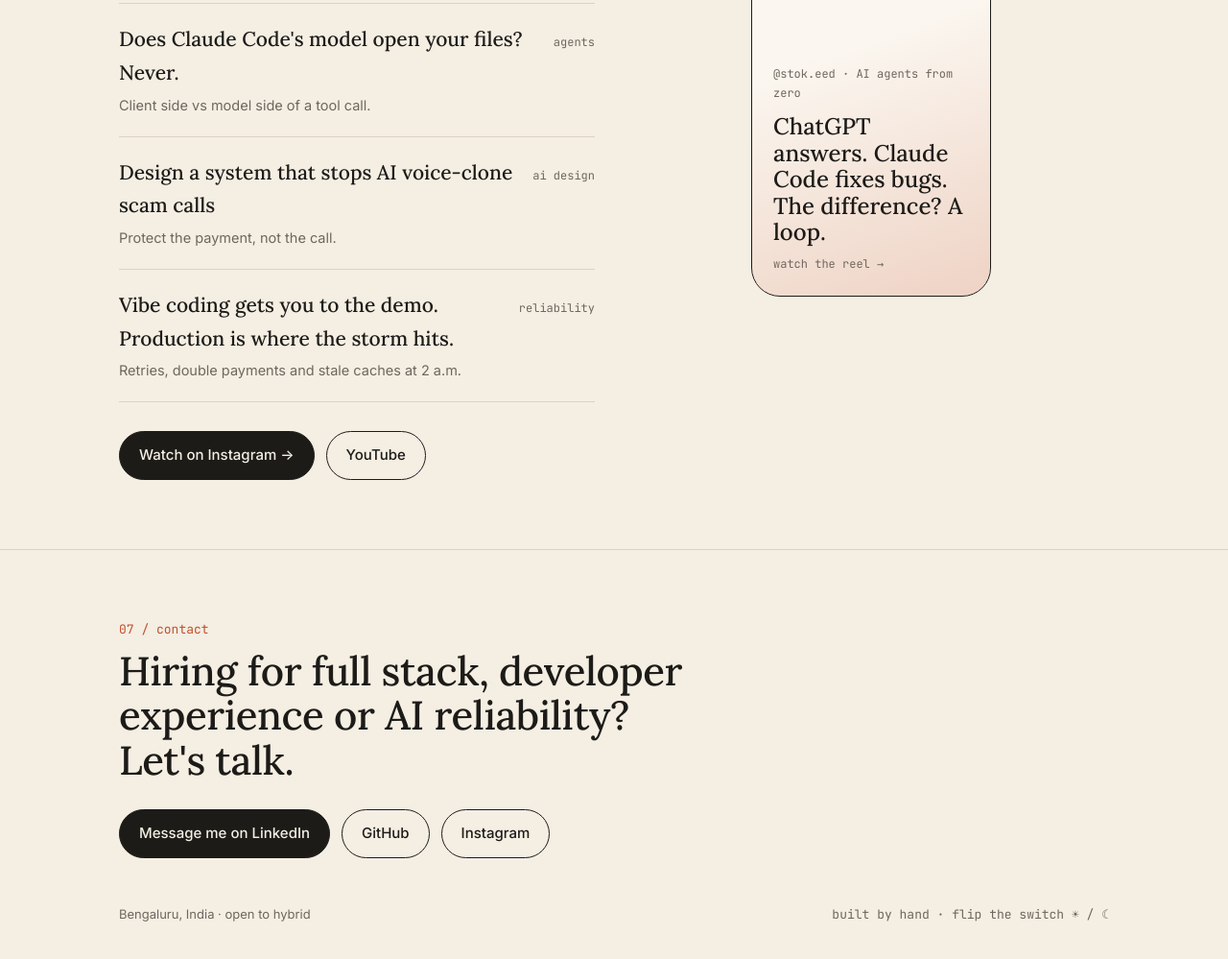
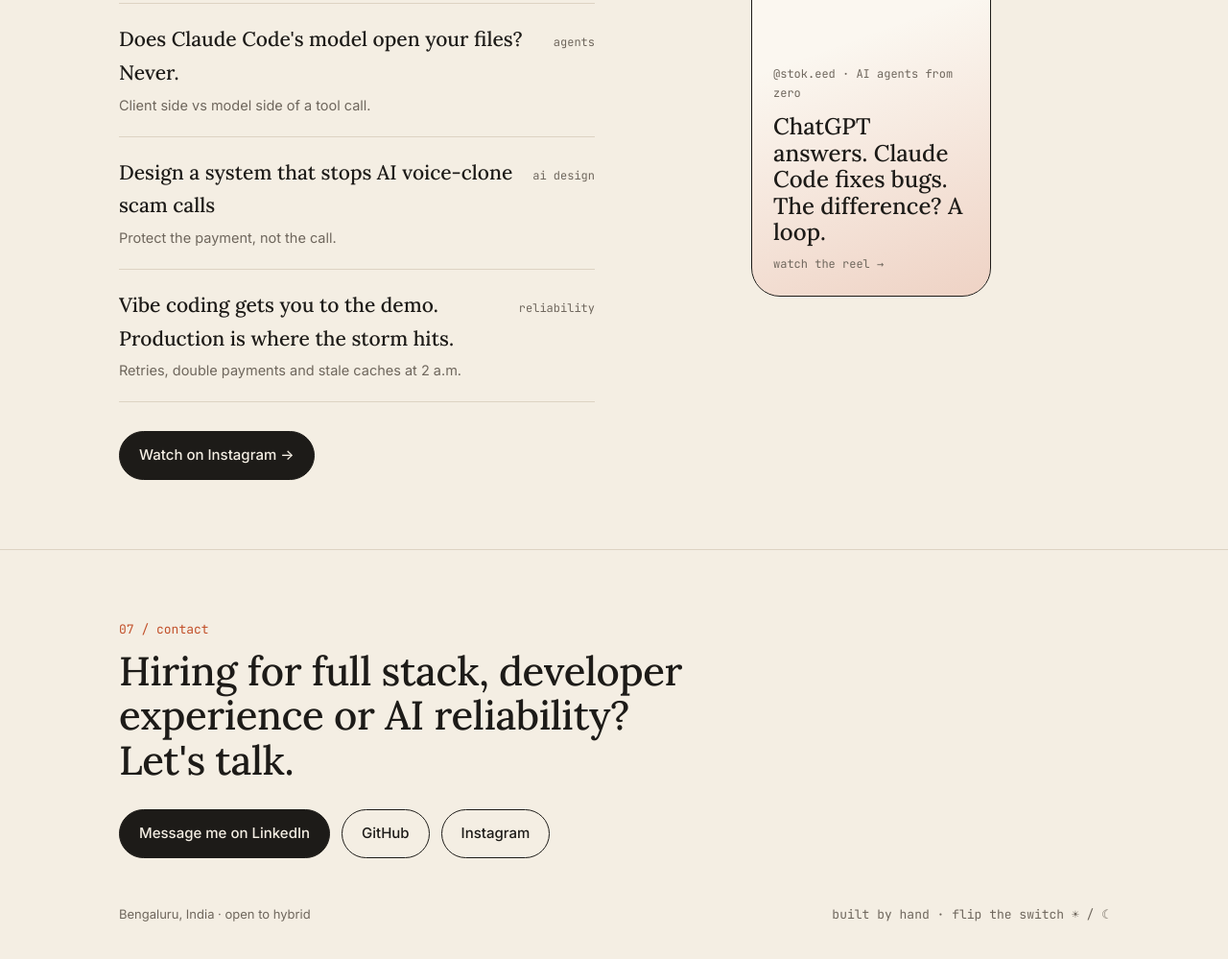
Before and after one commit to MountainBridge/MountainBridge.github.io, a plain HTML site: page index.html in a window 1280 px wide. Shown: the part 4557-5556 px from the top of the page at 96% size. Drawn offline with Linux system fonts and the light colour scheme.

Commit message:
Remove YouTube link for now

```diff
--- a/index.html
+++ b/index.html
@@ -290,7 +290,7 @@ footer h2{max-width:14em}
           <li><a href="https://www.instagram.com/stok.eed/reel/DfM-IRbzoz1/" target="_blank" rel="noopener"><div><h3>Design a system that stops AI voice-clone scam calls</h3><p>Protect the payment, not the call.</p></div><span>ai design</span></a></li>
           <li><a href="https://www.instagram.com/stok.eed/reel/DekNB_0Tndd/" target="_blank" rel="noopener"><div><h3>Vibe coding gets you to the demo. Production is where the storm hits.</h3><p>Retries, double payments and stale caches at 2 a.m.</p></div><span>reliability</span></a></li>
         </ul>
-        <div class="cta"><a class="btn primary" href="https://www.instagram.com/stok.eed" target="_blank" rel="noopener">Watch on Instagram →</a><a class="btn" href="https://www.youtube.com/channel/UCOReIEXcwwk1FQuiul3kKug" target="_blank" rel="noopener">YouTube</a></div>
+        <div class="cta"><a class="btn primary" href="https://www.instagram.com/stok.eed" target="_blank" rel="noopener">Watch on Instagram →</a></div>
       </div>
       <a class="phone" href="https://www.instagram.com/stok.eed/reel/DeoNS_GzWXA/" target="_blank" rel="noopener" style="text-decoration:none"><small>@stok.eed · AI agents from zero</small><b>ChatGPT answers. Claude Code fixes bugs. The difference? A loop.</b><small>watch the reel →</small></a>
     </div>
```
